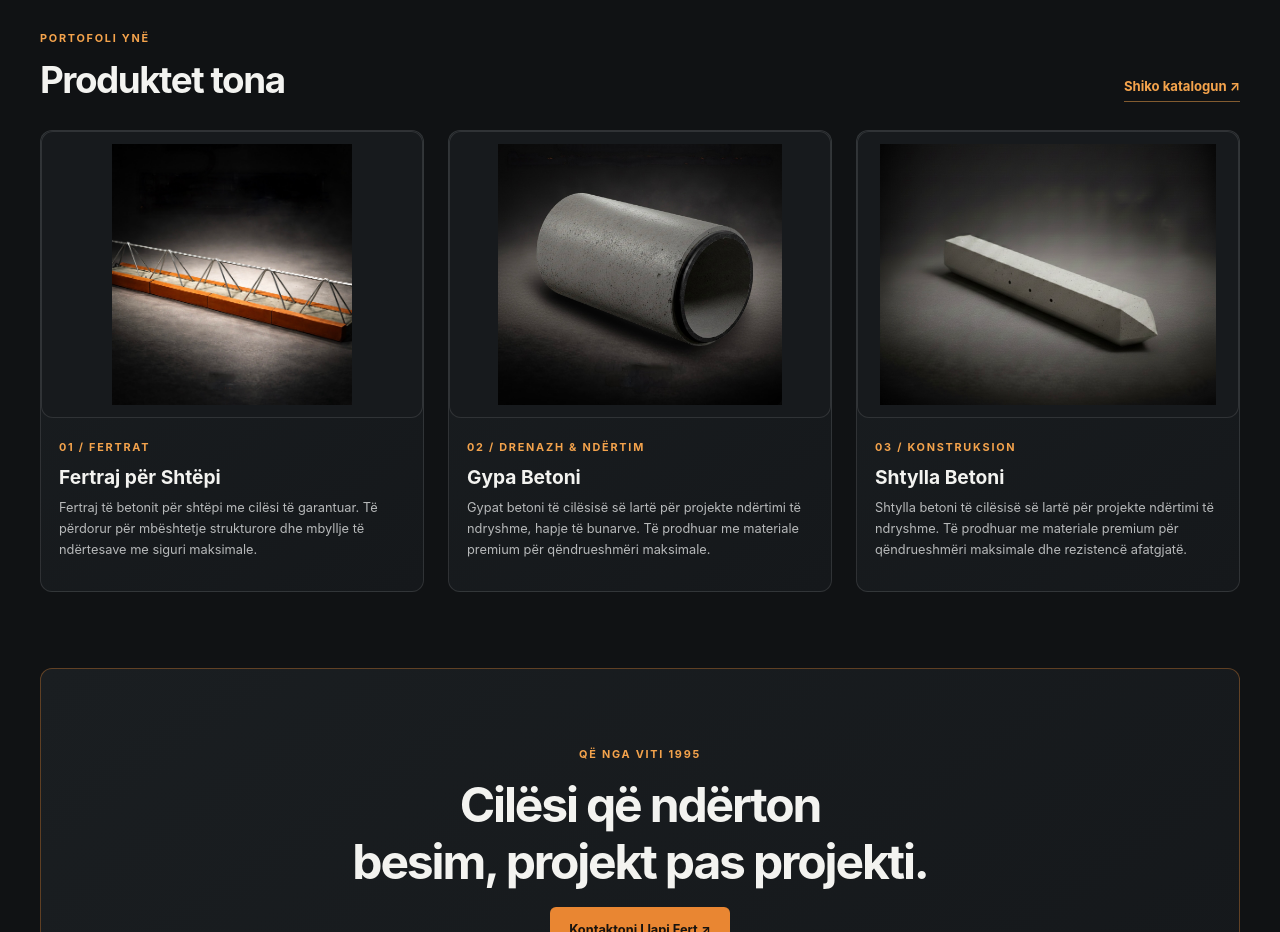
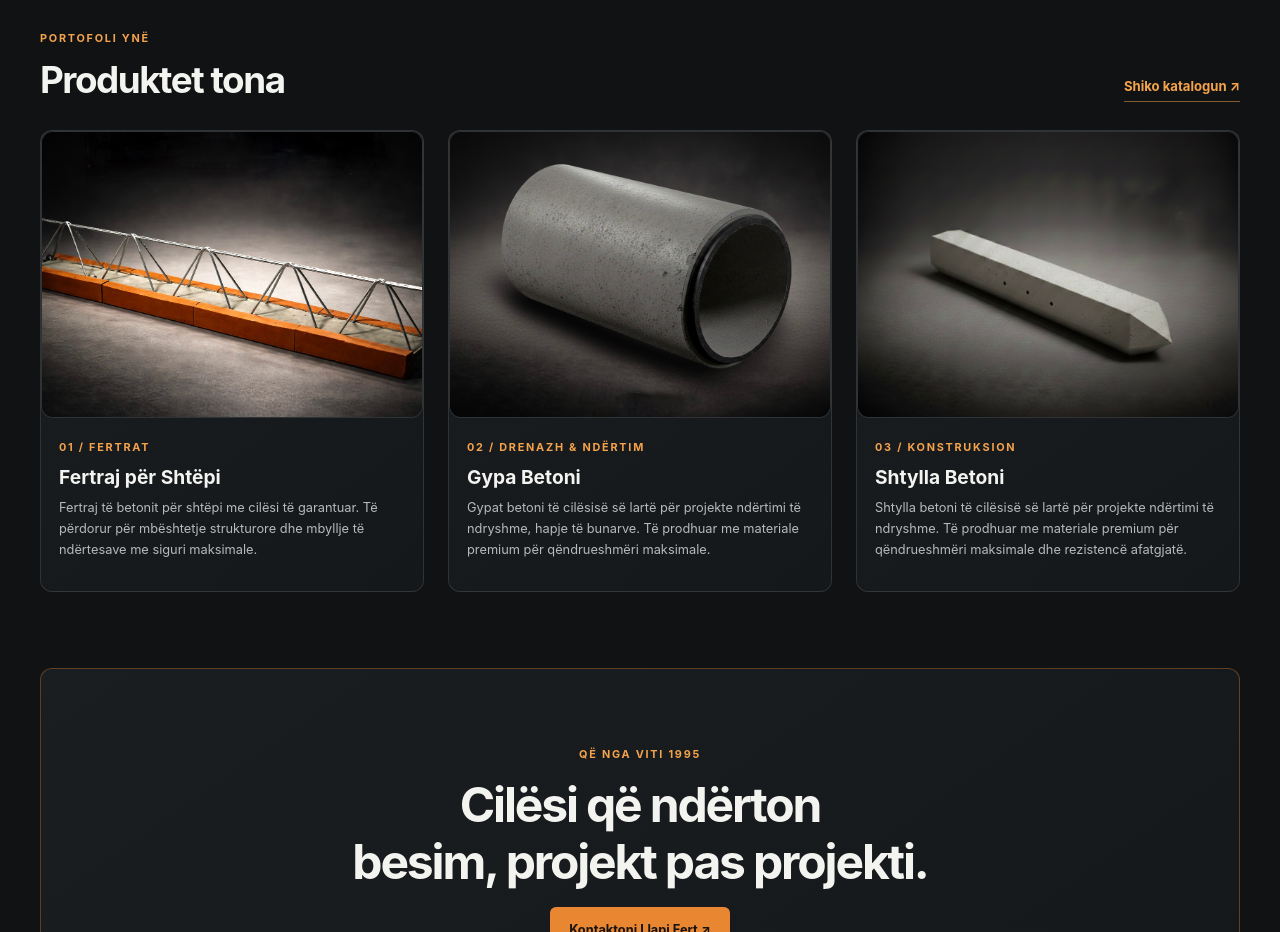
Before and after one commit to eriszymeri321/llapi-fert, a Next.js app: page /about in a window 1280 px wide. Shown: the part 1400-2332 px from the top of the page. Built offline with nearby package versions, Linux system fonts and the light colour scheme; no server answers.

Commit message:
Fill product image frames

```diff
--- a/src/app/globals.css
+++ b/src/app/globals.css
@@ -180,7 +180,7 @@ main { min-height: 55vh; }
 .product-card { min-width: 0; overflow: hidden; box-shadow: 0 12px 32px rgba(0, 0, 0, .17); transition: transform .2s ease, border-color .2s ease, box-shadow .2s ease; }
 .product-card:hover { transform: translateY(-4px); border-color: rgba(233, 134, 50, .55); box-shadow: 0 18px 42px rgba(0, 0, 0, .24); }
 .product-image { position: relative; display: block; aspect-ratio: 4 / 3; overflow: hidden; background: #222629; }
-.product-image img { object-fit: contain; padding: 12px; transition: transform .35s ease; }
+.product-image img { object-fit: cover; object-position: center 52%; padding: 0; transition: transform .35s ease; }
 .product-card:hover .product-image img { transform: scale(1.035); }
 .product-arrow { position: absolute; top: 12px; right: 12px; display: grid; width: 36px; height: 36px; place-items: center; border: 1px solid var(--line); border-radius: 50%; background: rgba(16, 18, 20, .88); color: var(--orange-light); }
 .product-info { padding: clamp(16px, 2vw, 21px); }
@@ -214,7 +214,7 @@ main { min-height: 55vh; }
 .about-field-section { width: 100%; margin: 0; padding-inline: 0; }
 .product-detail { display: grid; grid-template-columns: minmax(0, 1fr) minmax(0, .9fr); align-items: center; gap: clamp(24px, 5vw, 70px); }
 .detail-image { min-height: 360px; aspect-ratio: 1 / .88; }
-.detail-image img { object-fit: contain; padding: clamp(10px, 2vw, 24px); }
+.detail-image img { object-fit: cover; object-position: center; padding: 0; }
 .breadcrumbs { margin-bottom: 22px; color: var(--muted); font-size: .78rem; }
 .breadcrumbs a { color: var(--orange-light); }
 .detail-copy h1 { font-size: clamp(2.3rem, 5vw, 3.4rem); }
@@ -284,7 +284,7 @@ main { min-height: 55vh; }
 .product-section { padding-bottom: 52px; }
 .about-products article { min-width: 0; overflow: hidden; padding-bottom: 18px; }
 .about-product-photo { aspect-ratio: 4 / 3; margin-bottom: 16px; border-radius: 12px; }
-.about-product-photo img { object-fit: contain; padding: 12px; }
+.about-product-photo img { object-fit: cover; object-position: center 52%; padding: 0; }
 .about-products article > .eyebrow, .about-products article > h3, .about-products article > p { margin-right: 18px; margin-left: 18px; }
 .about-products h3 { margin-top: 7px; margin-bottom: 8px; font-size: 1.2rem; }
 .about-products p { color: var(--muted); font-size: .8rem; }
```
